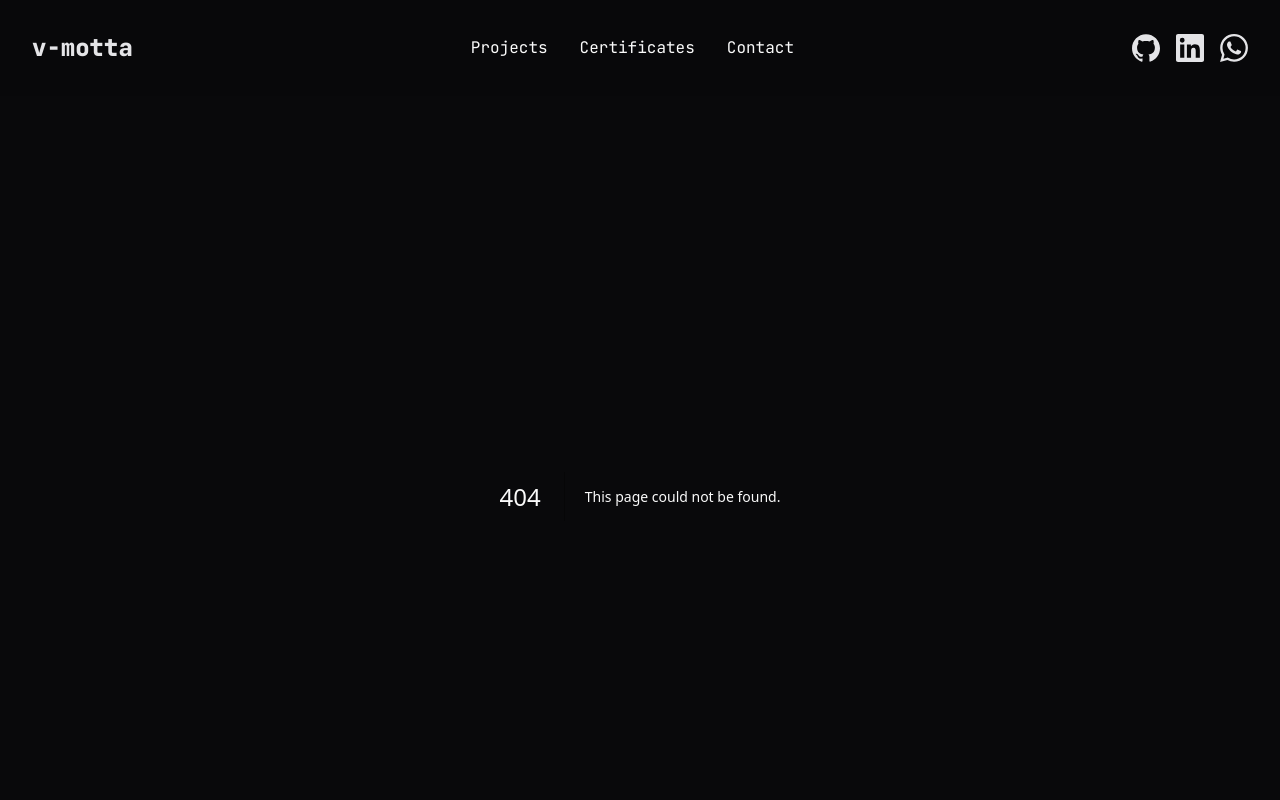
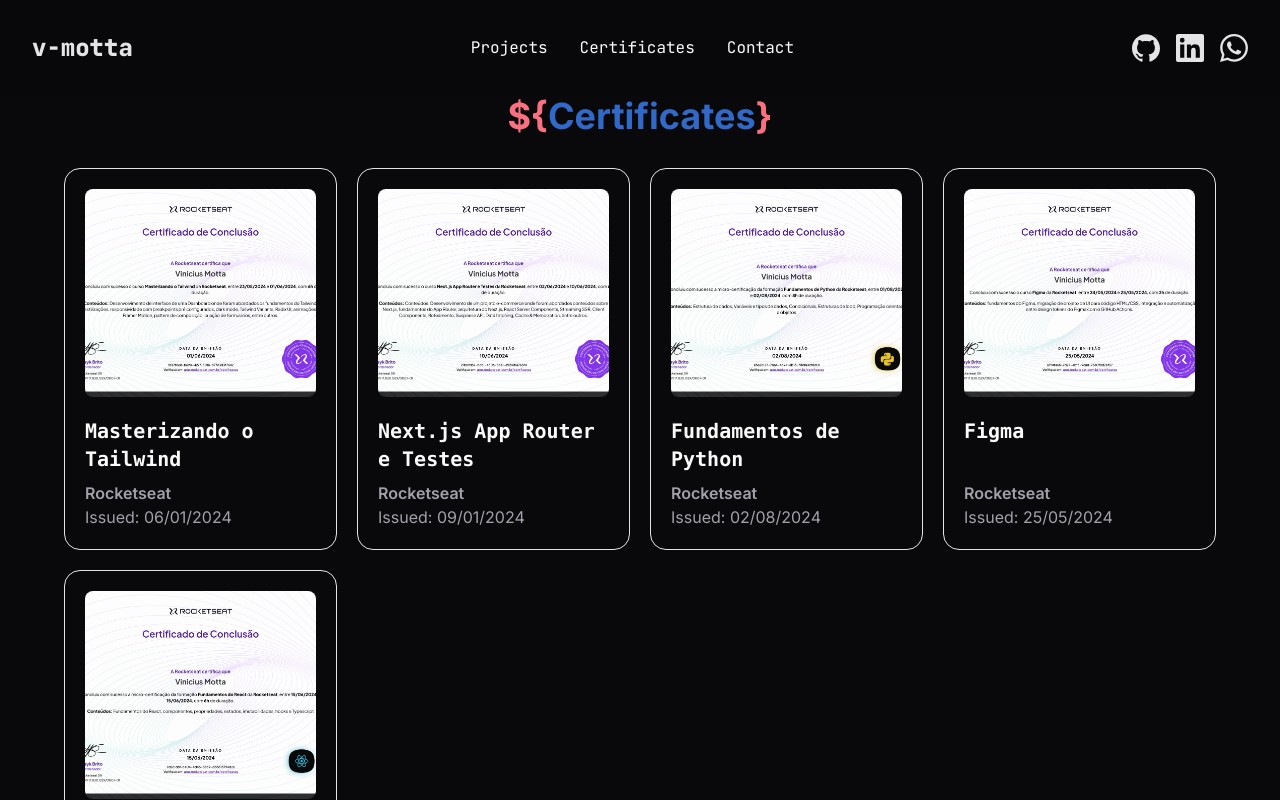
Before and after one commit to v-motta/portfolio-vmotta, a Next.js app: page /certificates in a window 1280 px wide. Before the commit this address had no page. Shown: the top 800 px of the page. Built offline with nearby package versions, Linux system fonts and the light colour scheme.

Commit message:
feat: new pages

```diff
--- /dev/null
+++ b/src/app/about-me/page.tsx
@@ -0,0 +1,7 @@
+export default function AboutMePage() {
+  return (
+    <main className="min-h-[calc(100vh-6rem)] w-full text-center">
+      <h1 className="text-zinc-300">About me page</h1>
+    </main>
+  )
+}
--- /dev/null
+++ b/src/app/certificates/card.tsx
@@ -0,0 +1,41 @@
+import Image from 'next/image'
+
+export interface CardCertificateProps {
+  certificate: {
+    id: string
+    title: string
+    slug: string
+    company: string
+    mainTechnology: string
+    issueDate: Date | string
+  }
+}
+
+export function CertificateCard({ certificate }: CardCertificateProps) {
+  return (
+    <div className="flex flex-col gap-5 rounded-2xl border border-zinc-200 p-5">
+      <Image
+        src={`/certificates/${certificate.slug}.webp`}
+        alt=""
+        width={1000}
+        height={1000}
+        quality={100}
+        className="aspect-video h-52 rounded-lg object-cover object-center"
+      />
+      <div className="text-center lg:text-start">
+        <h1 className="mb-2 line-clamp-2 h-14 font-bold font-mono text-xl">
+          {certificate.title}
+        </h1>
+        <h2 className="font-semibold text-zinc-400">{certificate.company}</h2>
+        <p className="text-zinc-400">
+          Issued:{' '}
+          {new Intl.DateTimeFormat('pt-BR', {
+            day: '2-digit',
+            month: '2-digit',
+            year: 'numeric',
+          }).format(new Date(certificate.issueDate))}
+        </p>
+      </div>
+    </div>
+  )
+}
--- /dev/null
+++ b/src/app/certificates/page.tsx
@@ -0,0 +1,15 @@
+import { certificates } from '../data.json'
+import { CertificateCard } from './card'
+
+export default function ProjectsPage() {
+  return (
+    <main className="px-16 pb-20 lg:min-h-[calc(100vh-6rem-4rem)] 2xl:px-36">
+      <h1 className="section-title">Certificates</h1>
+      <div className="grid gap-5 py-8 md:grid-cols-2 lg:grid-cols-3 xl:grid-cols-4">
+        {certificates.map(certificate => (
+          <CertificateCard key={certificate.id} certificate={certificate} />
+        ))}
+      </div>
+    </main>
+  )
+}
--- /dev/null
+++ b/src/app/contact/page.tsx
@@ -0,0 +1,7 @@
+export default function ContactPage() {
+  return (
+    <main className="min-h-[calc(100vh-6rem)] w-full text-center">
+      <h1 className="text-zinc-300">Contact page</h1>
+    </main>
+  )
+}
--- /dev/null
+++ b/src/app/projects/page.tsx
@@ -0,0 +1,7 @@
+export default function ProjectsPage() {
+  return (
+    <main className="min-h-[calc(100vh-6rem)] w-full text-center">
+      <h1 className="text-zinc-300">Projects page</h1>
+    </main>
+  )
+}
```
